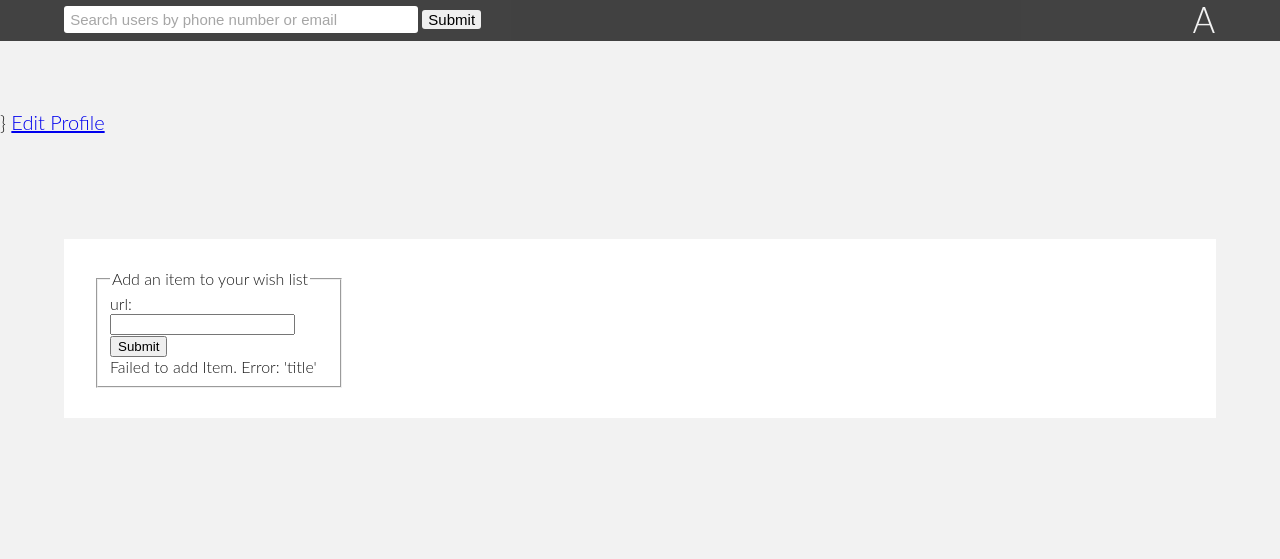
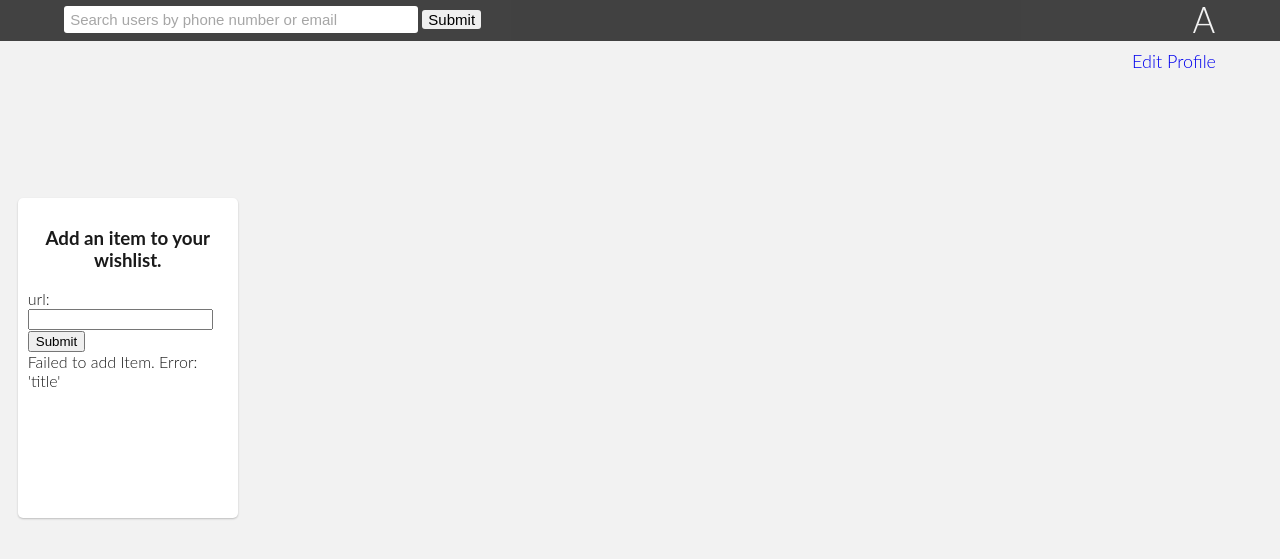
Before and after one commit to sherleyj/kado, a Django app: page /user/1/26/add_item in a window 1280 px wide. Shown: the top 559 px of the page. Run offline with Django 3.2, Linux system fonts and the light colour scheme; a user stored in the database is signed in; data comes from the database, SQL or seed files in the repository; both versions use the stored data as it was after the commit; some web fonts are replaced.

Commit message:
added addItemForm for user page. Modified look of user page.

```diff
--- a/WishListApp/forms.py
+++ b/WishListApp/forms.py
@@ -30,3 +30,9 @@ class EditKadoUserForm(forms.ModelForm):
 		model = KadoUser
 		exclude = ('user',)
 		fields = ('dob', 'avatar')
+
+class addItemForm(forms.ModelForm):
+	class Meta:
+		model = WishListItem
+		exclude = ('name', 'wish_list', 'image', 'description', 'store')
+		fields = ('url',)
--- a/WishListApp/static/WishListApp/css/styles.css
+++ b/WishListApp/static/WishListApp/css/styles.css
@@ -357,58 +357,99 @@
 	}
 
 	.user-header-wrapper {
-		width: 100%;
-		position: relative;
+		max-width: 90%;
+		padding-top: 50px;
+		margin: 0 auto;
 	}
 
 	.user-header {
-		height: 100px;
-		width: 100%;
-		padding-top: 80px;
-		padding-bottom: 40px;
+		max-width: 90%;
 		font-size: 20px;
+		padding-top: 50px;
+		margin: 0 auto;
+		/*height: 500px;*/
+	}
+
+	.user-header div{
+  	/*display: inline-flex;*/
+  	/*flex-direction: row;*/
+ 		/*padding: 20px;*/
+ 		/*flex-wrap: wrap;*/
+ 	 	/*justify-content: center;*/
+ 	 	/*align-items: center;*/
+ 	 	padding: 50px 10px;
+ 	 	text-align: center;
+ 	 	margin: 0 auto;
+ 	 	width: 60%;
 	}
 
 	.user-header img {
 		height: 100px;
+		/*display: inline-block;*/
+		border-radius: 50px;
+		/*padding-right: 10px;*/
+		/*max-width: 100%;*/
+		display: inline;
+		vertical-align: middle;
+		padding-right: 5px;
 	}
 
 	.user-header h1 {
-		position: relative;
-		padding-top: 25px;
-		padding-bottom: 5px;
-		width: 100%;
+		/*position: relative;*/
+		display: inline-block;
 		text-align: center;
 		margin: 0;
+		padding-left: 5px;
+		/*vertical-align: middle;*/
+		/*height: 100%;*/
+		/*max-width: 100%;*/
+		/*padding-left: 10px;*/
+	}
+
+	.user-header a {
+		float: right;
+		font-size: 18px;
+		text-decoration: none;
 	}
 
 	.wishlist-wrapper {
 		margin: 0 auto;
-  	max-width: 90%;
-  	background-color: #fff;
+  	max-width: 98%;
+  	/*background-color: #fff;*/
 	}
 
 	.wishlist {
   	display: inline-flex;
   	flex-direction: row;
-  	padding: 20px;
-  	flex-wrap: wrap;
-  	justify-content: center;
-  	align-items: center;
+ 		/*padding: 20px;*/
+ 		flex-wrap: wrap;
+ 	 	justify-content: center;
+ 	 	align-items: center;
   }
 
   .wishlist-items {
   	/*padding:10px;*/
-  	width: 250px;
-  	margin: 10px;
-  	padding: 5px;
+  	width: 200px;
+  	margin: 5px;
+  	/*padding: 5px;*/
    	border-radius: 5px;
-
+   	padding: 10px;
+   	background-color: #fff;
+   	box-shadow: 0 1px 2px 0 rgba(0,0,0,0.22);
   }
 
   .wishlist-add-item {
-  	padding:10px;
-  	width: 250px;
+  	padding: 10px;
+  	margin: 5px;
+  	width: 200px;
+  	border-radius: 5px;
+  	background-color: #fff;
+  	height: 300px;
+  	box-shadow: 0 1px 2px 0 rgba(0,0,0,0.22);
+  }
+
+  .wishlist-add-item h3 {
+  	text-align: center;
   }
 
   .wishlist-items a {
--- a/WishListApp/templates/WishListApp/user.html
+++ b/WishListApp/templates/WishListApp/user.html
@@ -30,19 +30,18 @@
 
 	</div>
 
-	<div class="user-header-wrapper">
+	<!-- <div class="user-header-wrapper"> -->
 		<div class="user-header">
+			{% if current_user == user %}
+			<a href="{% url 'WishListApp:editinfo' user.id wishlist.id %}">
+				Edit Profile</a>
+			{% endif %}
+			<div>
+			{% if kado_user.avatar %} <img src="{{kado_user.avatar.url}}"> {% endif %}
 			<h1>{{user.first_name}} {{user.last_name}}</h1>
-
-			{% if kado_user.avatar %}
-				<img src="{{kado_user.avatar.url}}">
-			{% endif %}}
-
-			{% if current_user == user %}
-				<a href="{% url 'WishListApp:editinfo' user.id wishlist.id %}">Edit Profile</a><br />
-			{% endif %}
+			</div>
 		</div>
-	</div>
+	<!-- </div> -->
 	<br>
 
 	<div class="wishlist-wrapper">
@@ -51,9 +50,10 @@
 		This prof belongs to: {{user.first_name}} -->
 		{% if current_user == user %}
 			<div class="wishlist-add-item">
-					<form action="{% url 'WishListApp:edititem' user.id wishlist.id %}" method="post">
-					<fieldset id="add-item-fieldset">
-						<legend>Add an item to your wish list</legend>
+					<h3>Add an item to your wishlist.</h3>
+					<form id="addItemForm" method="post" action="{% url 'WishListApp:edititem' user.id wishlist.id %}" enctype="multipart/form-data">
+				<!-- 	<form action="{% url 'WishListApp:edititem' user.id wishlist.id %}" method="post"> -->
+					<!-- <fieldset id="add-item-fieldset"> -->
 						{% csrf_token %}
 <!-- 						name:<br>
 						<input type="text" name="name">
@@ -67,7 +67,7 @@
 						<input type="submit" name="submit">
 						<br>
 						{{error_msg}}
-					</fieldset>
+					<!-- </fieldset> -->
 					</form>
 			</div>
 		{% endif %}
```
Also changed, not shown: db.sqlite3.
